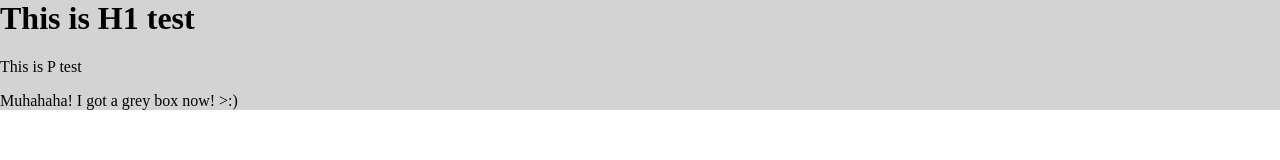
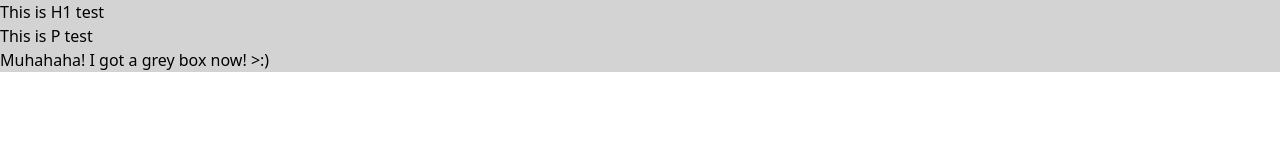
Before and after one commit to Tristan-Kendall/Tristan-Kendall.github.io, a plain HTML site: page index.html in a window 1280 px wide. Drawn offline with nearby package versions, Linux system fonts and the light colour scheme.

Commit message:
Doing tailwind css tutorial, added separate .html

```diff
--- a/index.html
+++ b/index.html
@@ -1,7 +1,8 @@
 <!DOCTYPE html>
 <html>
     <head>
-    <link rel="stylesheet" href="styles.css"
+    <link rel="stylesheet" href="styles.css">
+    <link href="https://unpkg.com/tailwindcss@^2/dist/tailwind.min.css" rel="stylesheet">
     </head>
 
 <body>
```
Also changed, not shown: index2.html (added, +18 -0 lines).
